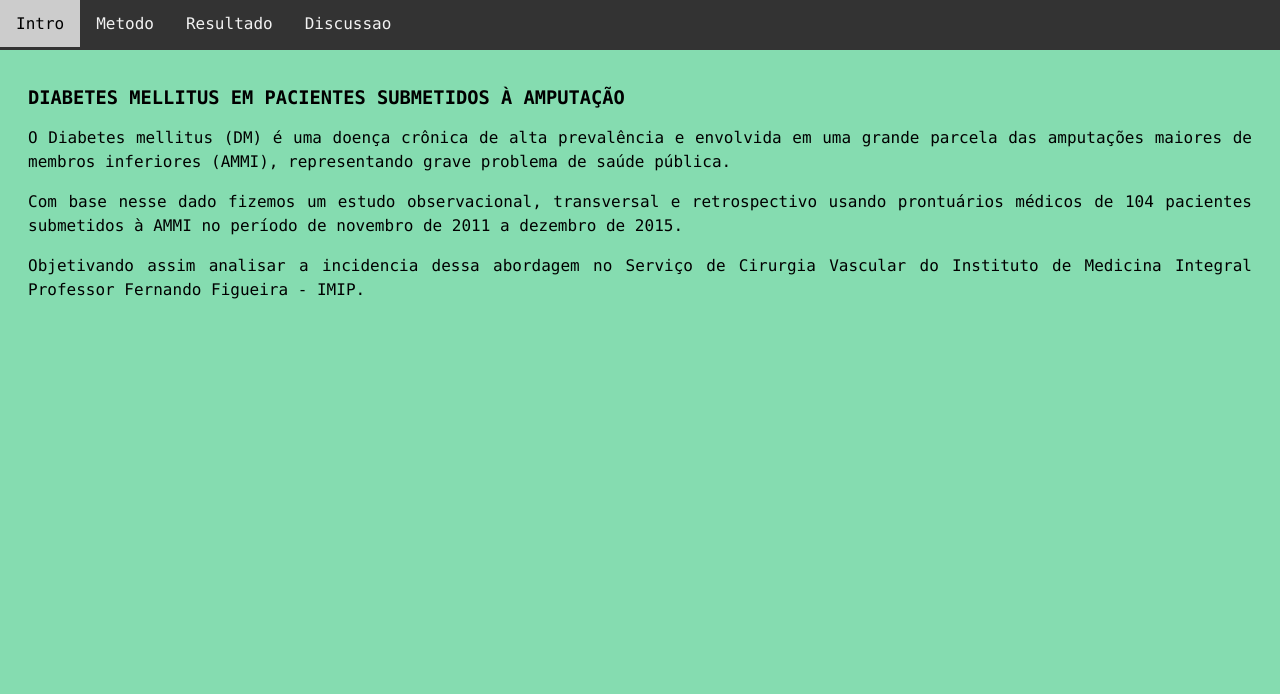
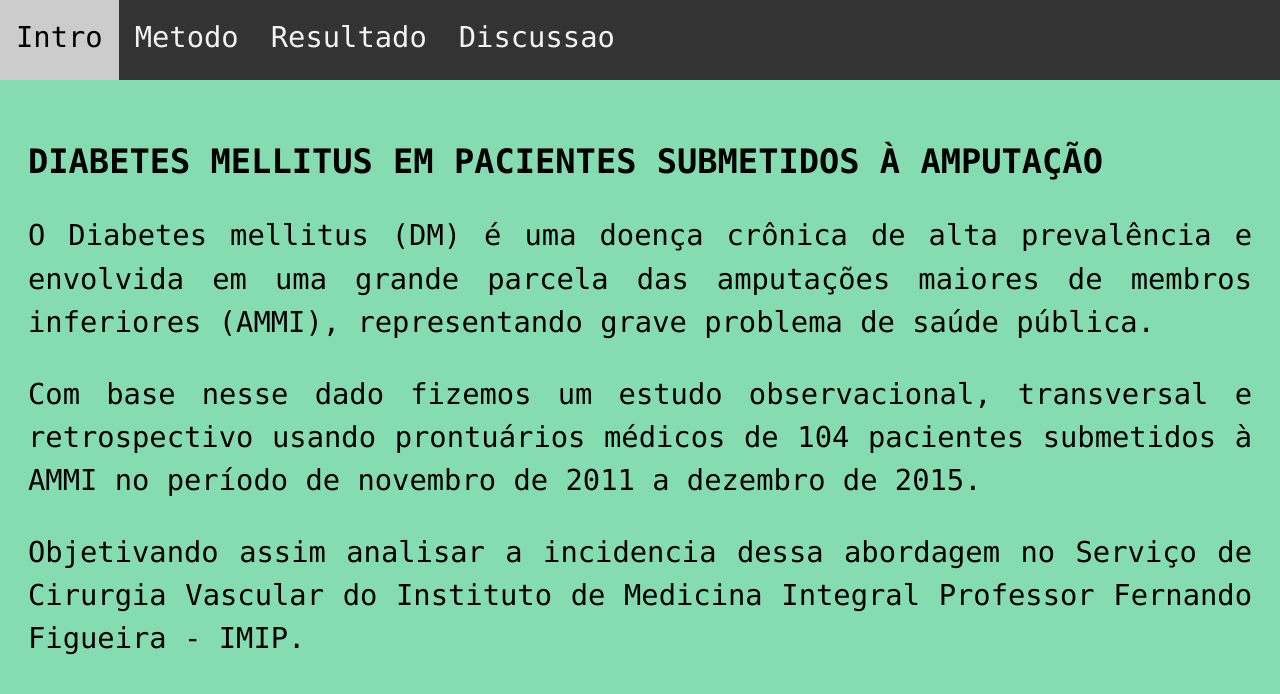
Before and after one commit to jhlr/jhlr, a plain HTML site: page index.html in a window 1280 px wide. Drawn offline with Linux system fonts and the light colour scheme.

Commit message:
Font size

```diff
--- a/main.css
+++ b/main.css
@@ -5,16 +5,17 @@ header {
 	top: 0;
 	left: 0;
 	width: 100%;
-	height: 50px;
+	padding: 0px;
+	height: 80px;
 }
 header a {
 	float: left;
 	display: block;
+	height: 100%;
 	color: #f2f2f2;
-	padding: 14px 16px;
+	padding: 20px 16px;
 	text-align: center;
 	text-decoration: none;
-	font-family: ;
 }
 header a:hover {
 	background: #ccc;
@@ -23,11 +24,13 @@ header a:hover {
 main {
 	text-align: left;
 }
+
 body {
 	background-color: #85dcb0;
 	padding: 20px;
-	padding-top: 60px;
+	padding-top: 100px;
 	font-family: "Monaco", "Courier New", monospace;
+	font-size: 180%;
 }
 
 img {
@@ -37,7 +40,6 @@ img {
 p {
 	line-height: 1.5;
 	text-align: justify;
-
 }
 
 .hidden {
```
